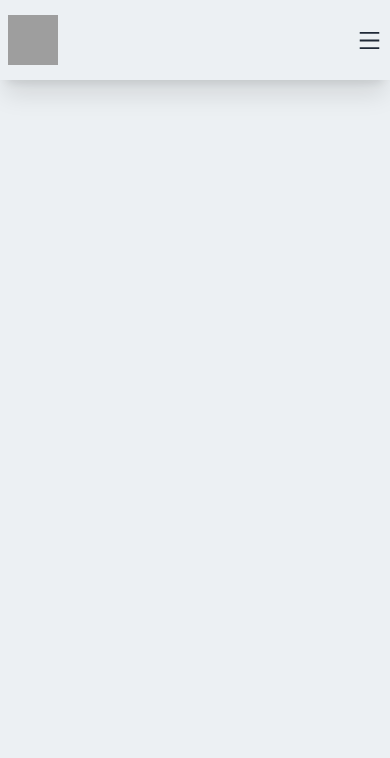
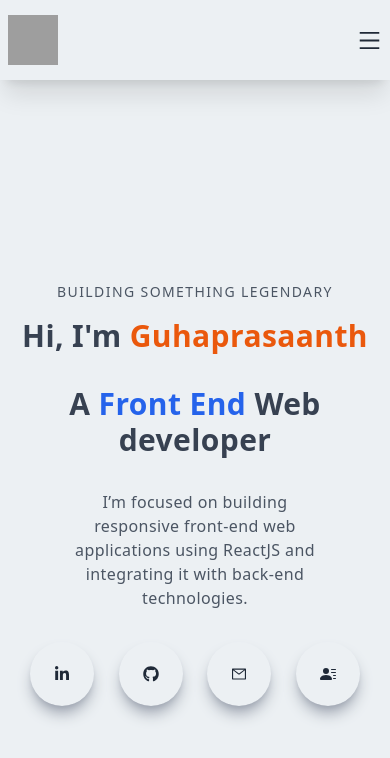
Before and after one commit to guhandelta/Next-Tailwind-Portfolio, a Next.js app: page / in a window 390 px wide. Shown: the top 758 px of the page. Built offline with nearby package versions, Linux system fonts and the light colour scheme; grey boxes are pictures that could not be loaded.

Commit message:
Completed a responsive Mainr component

```diff
--- /dev/null
+++ b/components/Main.jsx
@@ -0,0 +1,36 @@
+
+import { AiOutlineMail } from 'react-icons/ai'
+import { FaLinkedinIn, FaGithub } from 'react-icons/fa'
+import { BsFillPersonLinesFill } from 'react-icons/bs'
+
+const Main = () => {
+  return (
+    <div className="w-full h-screen text-center pt-40">
+        <div className="max-w-[1240px] w-full h-full mx-auto p-2 flex justify-center items-center">
+            <div>
+                <p className="uppercase text-sm tracking-widest text-gray-600">Building something legendary</p>
+                <h1 className="py-4 text-gray-700">Hi, I&#39;m  <span className="text-orange-600">Guhaprasaanth</span></h1>
+                <h1 className="py-4 text-gray-700">A <span className="text-blue-600">Front End</span> Web developer</h1>
+                <p className="py-4 text-gray-600 max-w-[70%] m-auto">I’m focused on building responsive front-end web applications
+                using ReactJS and integrating it with back-end technologies.</p>
+                <div className="flex items-center justify-between max-w-[330px] m-auto py-4">
+                    <div className="rounded-full shadow-lg shadow-gray-400 p-6 cursor-pointer hover:scale-105 ease-in duration-300">
+                        <FaLinkedinIn />
+                    </div>
+                    <div className="rounded-full shadow-lg shadow-gray-400 p-6 cursor-pointer hover:scale-105 ease-in duration-300">
+                        <FaGithub />
+                    </div>
+                    <div className="rounded-full shadow-lg shadow-gray-400 p-6 cursor-pointer hover:scale-105 ease-in duration-300">
+                        <AiOutlineMail />
+                    </div>
+                    <div className="rounded-full shadow-lg shadow-gray-400 p-6 cursor-pointer hover:scale-105 ease-in duration-300">
+                        <BsFillPersonLinesFill />
+                    </div>
+                </div>
+            </div>
+        </div>
+    </div>
+  )
+}
+
+export default Main
--- a/components/Navbar.jsx
+++ b/components/Navbar.jsx
@@ -41,7 +41,7 @@
             </div>
         </div>
 
-        <div className={ nav ? "md:hidden fixed left-0 top-0 w-full h-screen bg-black/70" : '' }>
+        <div className={ nav ? "md:hidden fixed left-0 top-0 w-full h-screen bg-black/70 ease-in duration-500" : '' }>
             <div className={nav ? "fixed left-0 top-0 w-[75%] sm:w-[60%] md:w-[45%] h-screem bg-[#ecf0f3] p-10 ease-in duration-500" : "fixed left-[-100%] top-0 p-10 ease-in duration-500"}>
                <div className="">
                     <div className="flex w-full items-center justify-between">
--- a/components/index.js
+++ b/components/index.js
@@ -1,3 +1,4 @@
 import Navbar from './Navbar'
+import Main from './Main'
 
-export { Navbar }
+export { Navbar, Main }
--- a/pages/index.js
+++ b/pages/index.js
@@ -1,6 +1,6 @@
 import Head from 'next/head'
 import Image from 'next/image'
-import { Navbar } from '../components'
+import { Main, Navbar } from '../components'
 
 export default function Home() {
   return (
@@ -12,6 +12,7 @@
       </Head>
 
       <Navbar />
+      <Main />
 
     </div>
   )
```
